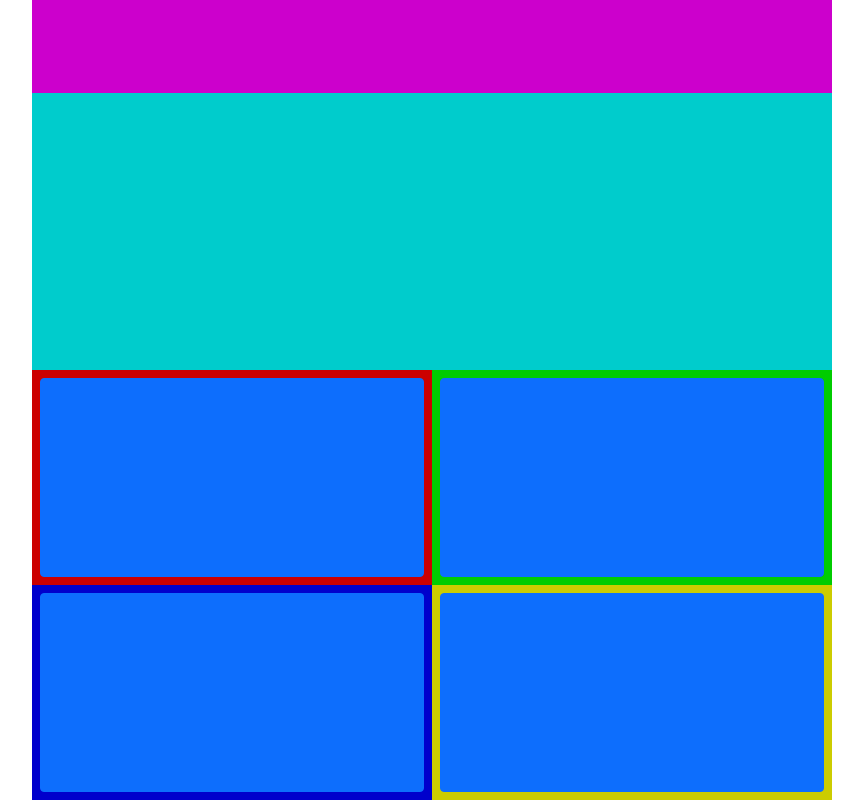
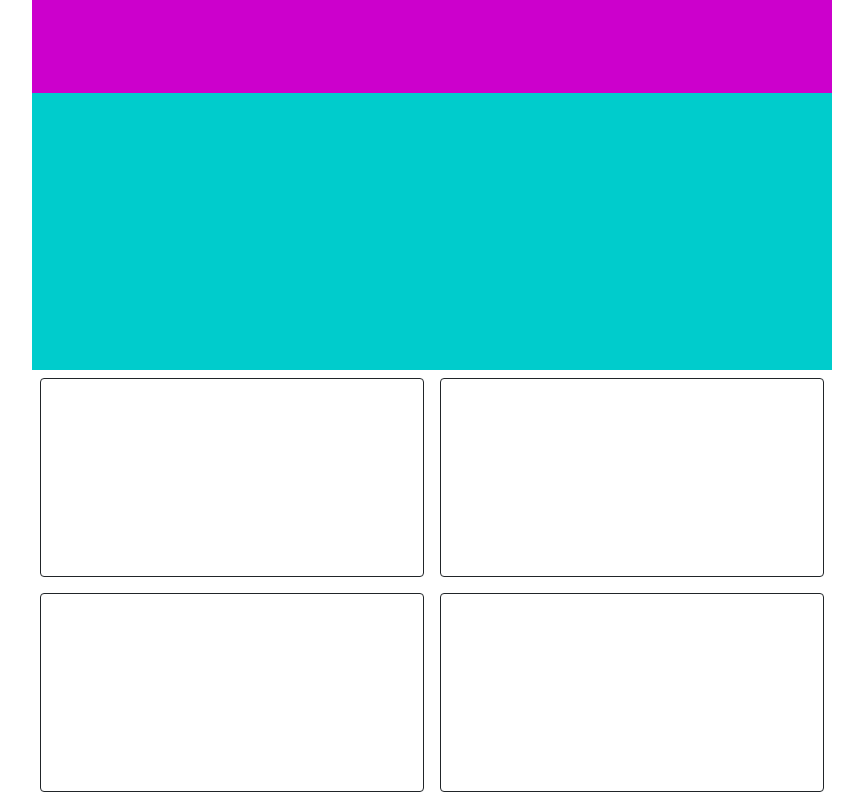
Before and after one commit to prausela/jouzu-kizuna, a React (Create React App) app: page / in a window 1280 px wide. Shown: the whole page, without its empty margins (208-1071 px from the left). Built offline with nearby package versions, Linux system fonts and the light colour scheme.

Commit message:
Change AnswerUI style
Buttons are now outline-dark

```diff
--- a/src/UI/AnswerUI.js
+++ b/src/UI/AnswerUI.js
@@ -6,7 +6,7 @@ const AnswerUI = (props) => {
     const text = props.text;
     return (
         <div className={className}>
-            <Button variant="primary">{text}</Button>
+            <Button variant="outline-dark">{text}</Button>
         </div>
     )
 }
--- a/src/UI/Interface.css
+++ b/src/UI/Interface.css
@@ -29,20 +29,16 @@
 
 .ans1{
     grid-area: ans1;
-    background-color: #c00;
 }
 
 .ans2{
     grid-area: ans2;
-    background-color: #0c0;
 }
 
 .ans3{
     grid-area: ans3;
-    background-color: #00c;
 }
 
 .ans4{
     grid-area: ans4;
-    background-color: #cc0;
 }
```
